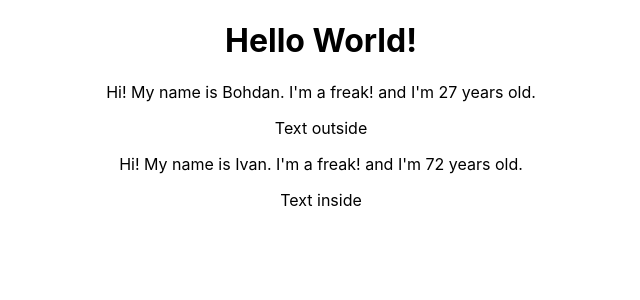
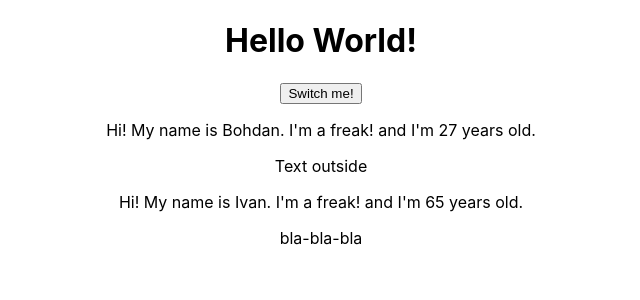
Before and after one commit to BohdanMelvic/React-course, a React (Create React App) app in the folder my-app/: page / in a window 1280 px wide. Shown: the top 300 px of the page, without its empty margins (319-959 px from the left). Built offline with nearby package versions, Linux system fonts and the light colour scheme.

Commit message:
added Person class

```diff
--- a/my-app/src/App.js
+++ b/my-app/src/App.js
@@ -1,16 +1,71 @@
-import React from 'react';
-import logo from './logo.svg';
+import React, { Component } from 'react';
+//import logo from './logo.svg';
 import './App.css';
 import Person from './Person/Person.js';
 
-function App() {
-  return (
-    <div className="App">
-      <h1>Hello World!</h1>
-      <Person name='Bohdan' age='27'>Text outside</Person>
-      <Person name='Ivan' age='72'>Text inside</Person>
-    </div>
-  );
+//{ useState } function App(props) {
+//   const [personState, setPerson] = useState( {
+//     persons: [
+//       { name: 'Bohdan', age: 27},
+//       { name: 'Ivan', age: 65}
+//     ]
+//   });
+
+//   const [otherState, setotherState] = useState('bla-bla-bla');
+
+//   const switchNameHandler = () => {
+//     setPerson({persons:  [
+//       { name: 'Petro', age: 30},
+//       { name: 'Mike', age: 74}
+//     ] });
+//   }
+
+//   return (
+//     <div className="App">
+//       <h1>Hello World!</h1>
+//       <button onClick={switchNameHandler}>Switch me!</button>
+//       <Person name={personState.persons[0].name} age={personState.persons[0].age}>Text outside</Person>
+//       <Person name={personState.persons[1].name} age={personState.persons[1].age}>{otherState}</Person>
+//     </div>
+//   );
+// }
+
+class App extends Component {
+  state = {
+    persons: [
+      { name: 'Bohdan', age: 27},
+      { name: 'Ivan', age: 65}
+    ],
+    otherState: 'bla-bla-bla'
+  }
+
+  switchNameHandler = (newName) => {
+    this.setState({persons:  [
+      { name: 'Petro', age: 30},
+      { name: newName, age: 74}
+    ] })
+  }
+
+  render () {
+    return (
+      <div className="App">
+        <h1>Hello World!</h1>
+        <button onClick={ () => this.switchNameHandler('Mike')}>Switch me!</button>
+        <Person
+          name={this.state.persons[0].name}
+          age={this.state.persons[0].age}
+          click={this.switchNameHandler.bind(this, 'Hui')}>
+
+          Text outside
+        </Person>
+        <Person
+          name={this.state.persons[1].name}
+          age={this.state.persons[1].age}>
+          {this.state.otherState}
+        </Person>
+      </div>
+    )
+  }
 }
 
 export default App;
--- a/my-app/src/Person/Person.js
+++ b/my-app/src/Person/Person.js
@@ -3,7 +3,7 @@ import React from 'react';
 const Person = (props) => {
     return (
         <div>
-            <p>Hi! My name is {props.name}. I'm a freak! and I'm {props.age} years old.</p>
+            <p onClick={props.click}>Hi! My name is {props.name}. I'm a freak! and I'm {props.age} years old.</p>
             <p>{props.children}</p>
         </div>
     )
```
